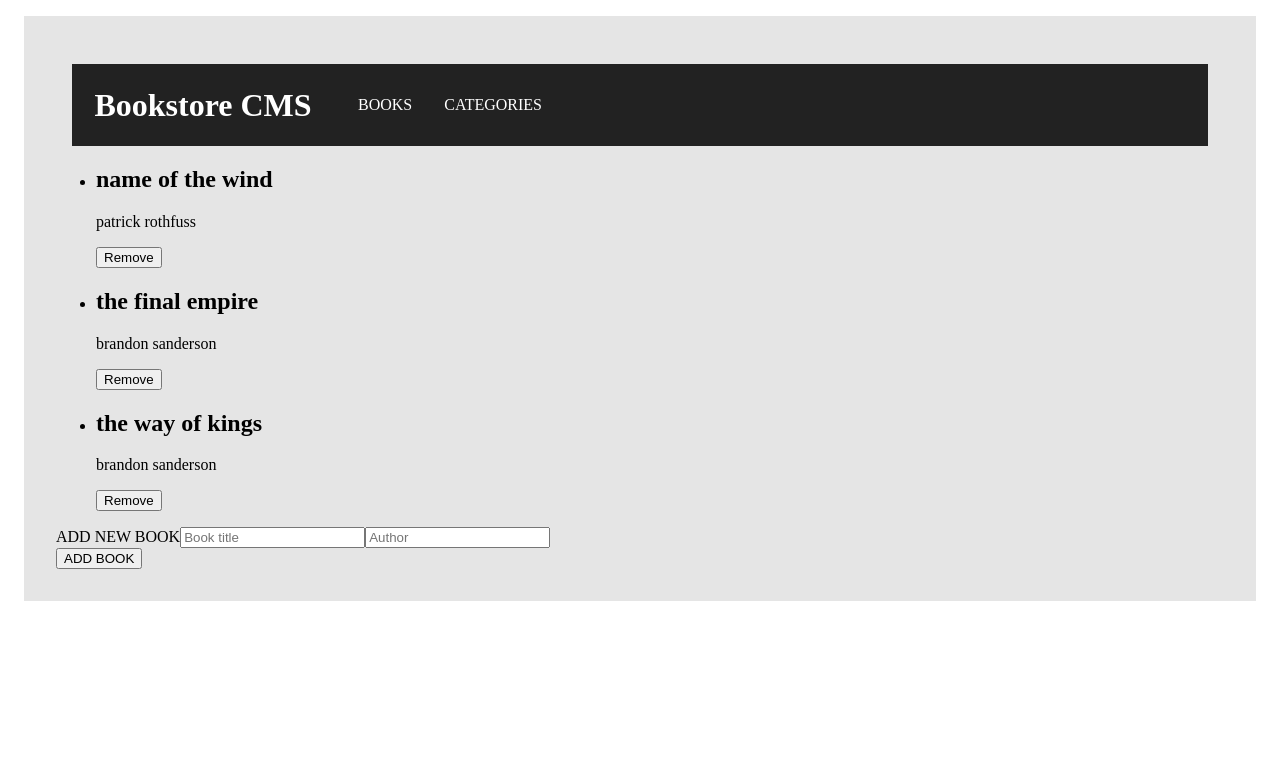
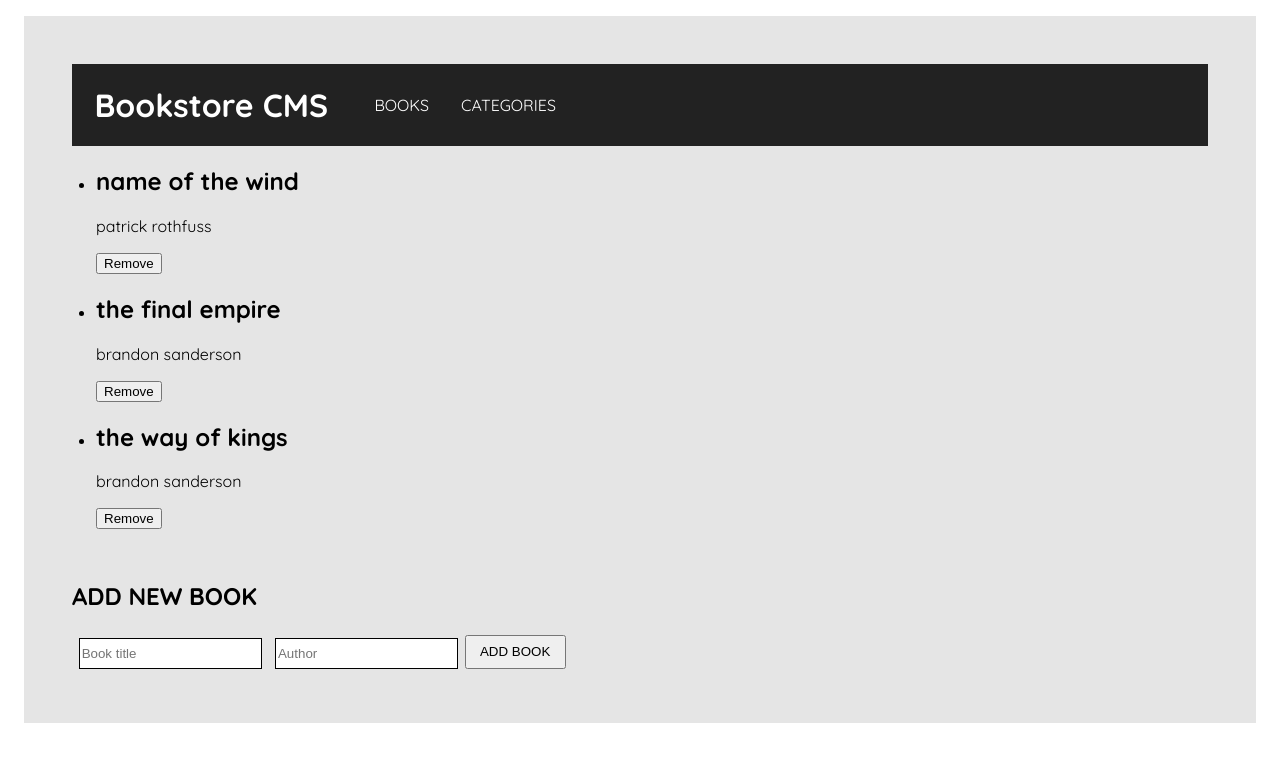
Before and after one commit to Jeddaa/bookstore, a React (Create React App) app: page / in a window 1280 px wide. Shown: the top 762 px of the page. Built offline with nearby package versions, Linux system fonts and the light colour scheme.

Commit message:
styling the input book

```diff
--- a/src/App.css
+++ b/src/App.css
@@ -1,7 +1,9 @@
+@import url('https://fonts.googleapis.com/css2?family=Lato:wght@300;400;700;900&family=Quicksand:wght@400;700&display=swap');
 .App {
   padding: 2em;
   background-color: #e5e5e5;
   margin: 1em;
+  font-family: 'Quicksand', sans-serif;
 }
 
 .navbar {
@@ -42,3 +44,26 @@
 .nav-link:visited {
   color: #f51a1a;
 }
+
+.input-book-form > label > input {
+  height: 2em;
+  margin: 0.5em;
+  border: 1px solid #000;
+}
+
+. .input-book-form > label > h2 {
+  margin: 0;
+}
+
+.input-book-div {
+  display: flex;
+  padding: 1em;
+}
+
+.add-book-btn {
+  /* margin: 0; */
+  height: 2.5em;
+  align-self: flex-end;
+  padding: 0.5em 1em;
+  margin-bottom: 0.5em;
+}
--- a/src/components/InputBook.js
+++ b/src/components/InputBook.js
@@ -1,13 +1,13 @@
 const InputBook = () => (
-  <div>
-    <form>
+  <div className="input-book-div">
+    <form className="input-book-form">
       <label htmlFor="test">
-        ADD NEW BOOK
+        <h2>ADD NEW BOOK</h2>
         <input type="text" placeholder="Book title" />
         <input type="text" placeholder="Author" />
       </label>
     </form>
-    <button type="submit">ADD BOOK</button>
+    <button className="add-book-btn" type="submit">ADD BOOK</button>
   </div>
 );
 
```
